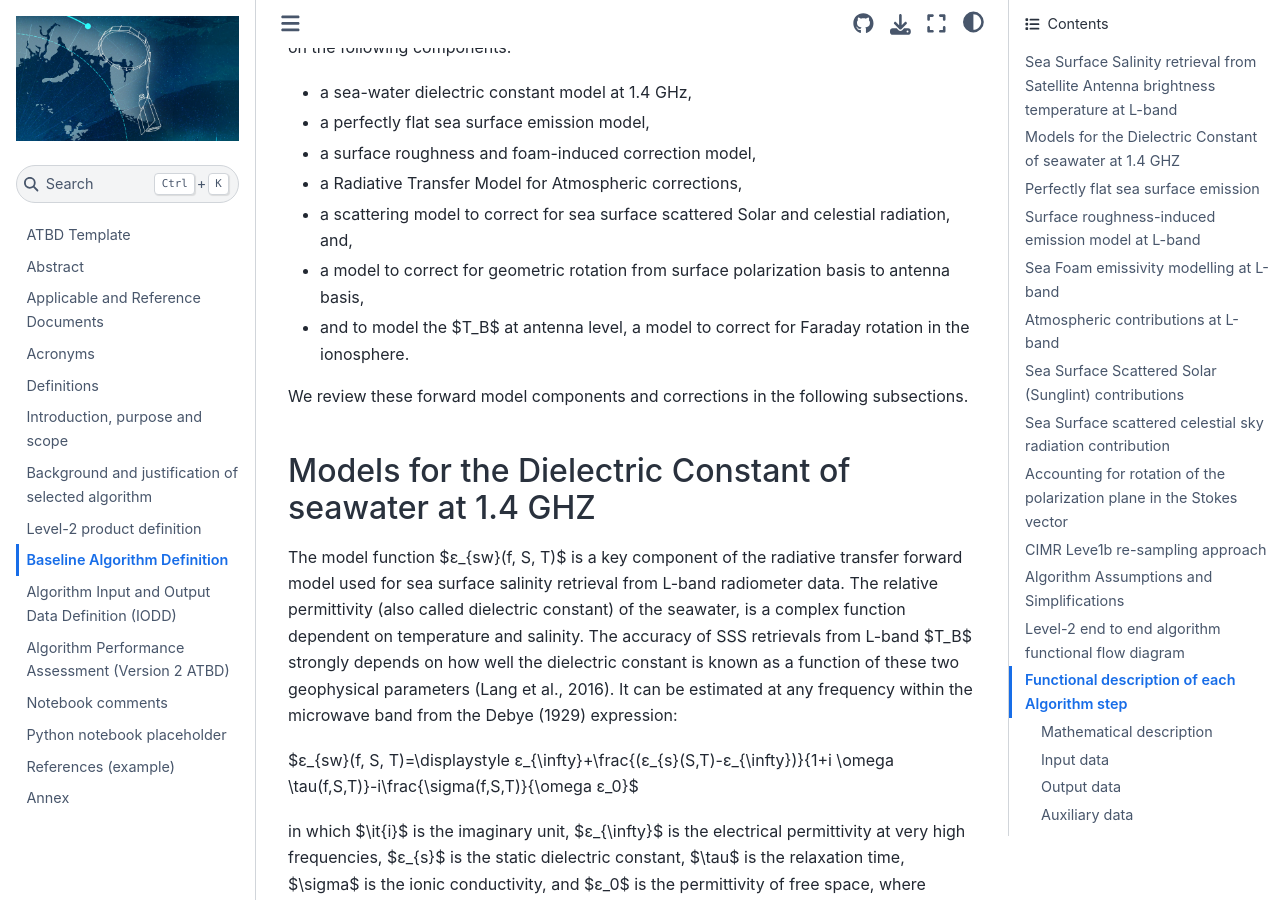
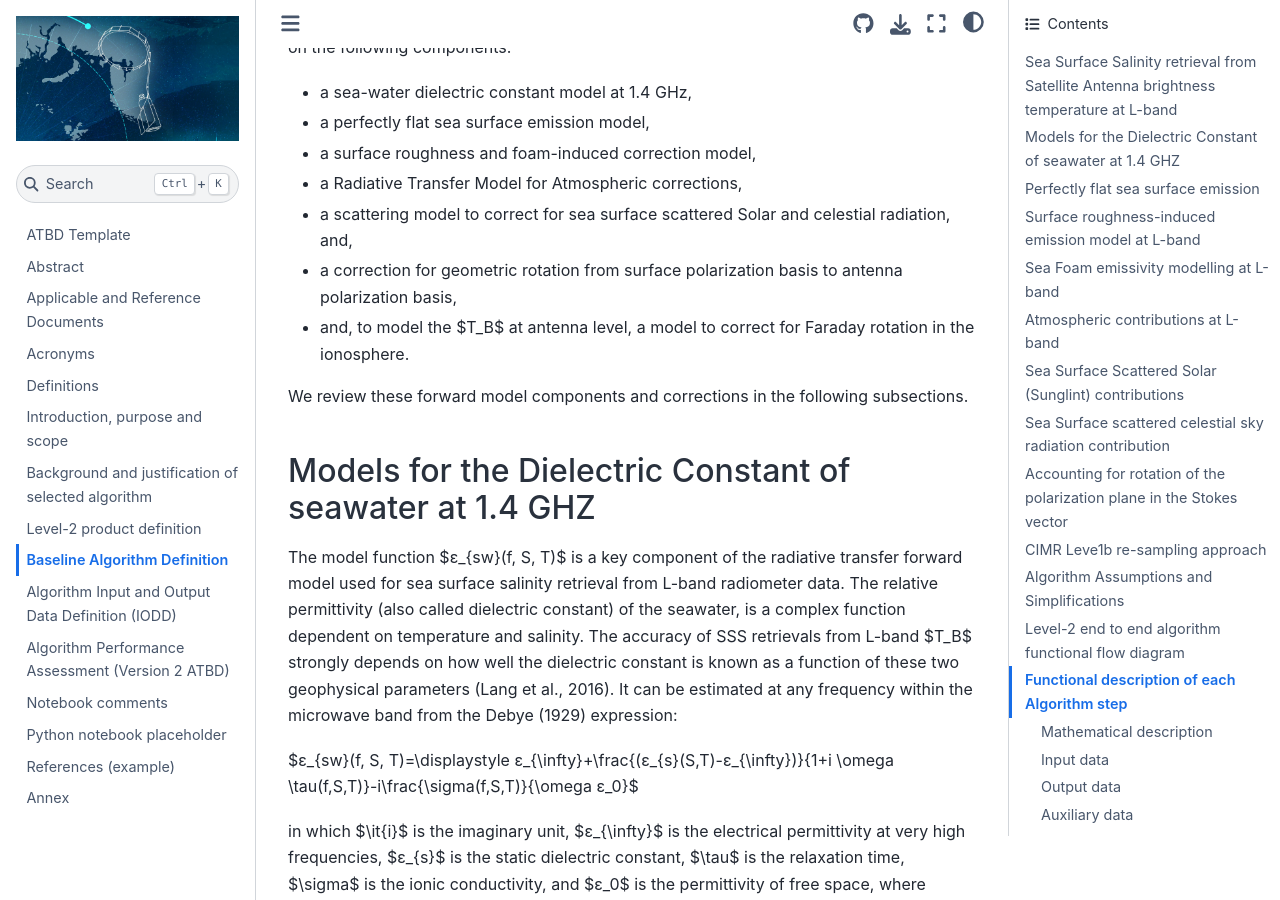
Before and after one commit to CIMR-Algos/L2SSS, a Jupyter Book: the page built from book/baseline_algorithm_definition.md, in a window 1280 px wide and 900 px high, scrolled down 4819 px. Built offline with Jupyter Book 1.0.4 settings and Sphinx 7.4.7 and the Sphinx Book theme 1.1.4, drawn with Linux system fonts in a browser that asks for light colours.

Commit message:
Update baseline_algorithm_definition.md

```diff
--- a/book/baseline_algorithm_definition.md
+++ b/book/baseline_algorithm_definition.md
@@ -119,8 +119,8 @@ Whatever the chosen retrieval method, a radiative transfer forward model is need
 -  a surface roughness and foam-induced correction model,
 -  a Radiative Transfer Model for Atmospheric corrections,
 -  a scattering model to correct for sea surface scattered Solar and celestial radiation, and,
--  a model to correct for geometric rotation from surface polarization basis to antenna basis,
--  and to model the $T_B$ at antenna level, a model to correct for Faraday rotation in the ionosphere.
+-  a correction for geometric rotation from surface polarization basis to antenna polarization basis,
+-  and, to model the $T_B$ at antenna level, a model to correct for Faraday rotation in the ionosphere.
 
 We review these forward model components and corrections in the following subsections.
 
```
